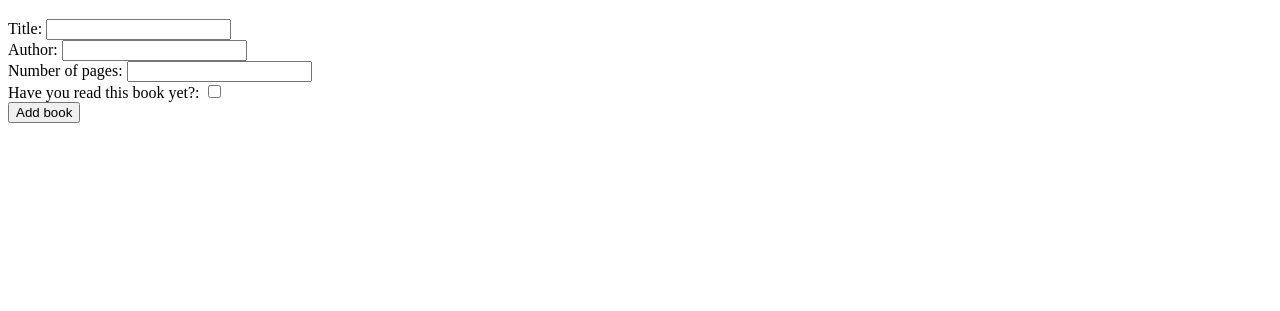
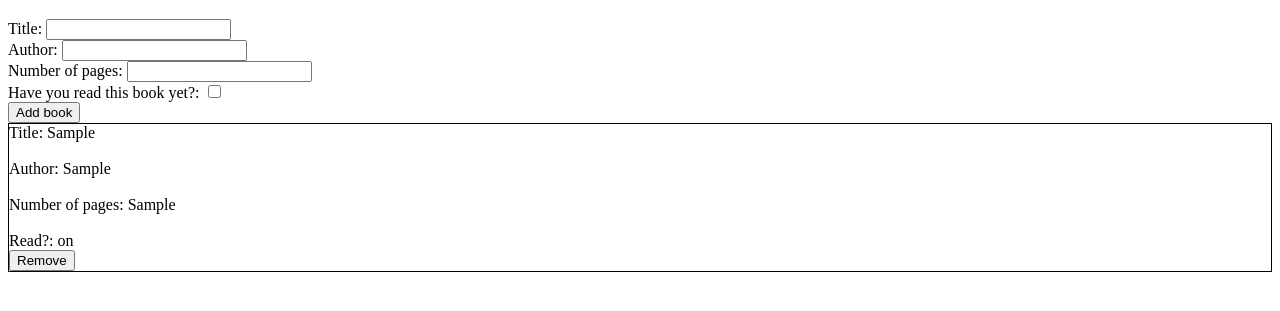
Before and after one commit to Goreroar666/Library, a plain HTML site: page index.html in a window 1280 px wide. Both pictures are taken after typing "Sample", "Sample", "Sample" into the empty fields and a click on the button "Add book". Shown: the part 61-372 px from the top of the page. Drawn offline with Linux system fonts and the light colour scheme.

Commit message:
Displays array contents on page.

```diff
--- a/index.html
+++ b/index.html
@@ -26,7 +26,7 @@
 <button id="addBook">Add book</button>
     </form>
 </div>
-<div class="bookshelf"></div>
+<div id="bookshelf"></div>
 <script src="scripts.js" defer></script>
 </body>
 </html>
--- a/scripts.js
+++ b/scripts.js
@@ -1,6 +1,8 @@
 const submitButton = document.querySelector("#addBook");
 const userInput = document.querySelector(".bookForm");
 const inputs = document.querySelectorAll('input');
+const bookShelf = document.querySelector('#bookshelf');
+
 
 let myLibrary = [];
 
@@ -28,8 +30,25 @@ myLibrary.push(newBook);
 console.log(myLibrary);
 };
 
+function displayLibrary() {
+myLibrary.forEach(book => {
+const novel = document.createElement('div');
+const removeButton = document.createElement('button')
+novel.classList.add('addedBook');
+novel.textContent = `Title: ${book.title} \r\n
+Author: ${book.author} \r\n
+Number of pages: ${book.pages} \r\n
+Read?: ${book.read} \r\n`;
+removeButton.classList.add('removeBtn');
+removeButton.textContent = 'Remove';
+novel.appendChild(removeButton)
+bookShelf.appendChild(novel);
+});
+};
+
 submitButton.addEventListener('click', (e) => {
     e.preventDefault();
     addBooktoLibrary();
+    displayLibrary();
     inputs.forEach(input => input.value = '');
 });
--- a/styles.css
+++ b/styles.css
@@ -0,0 +1,4 @@
+.addedBook {
+ white-space: pre-line;
+ border: 1px solid black;
+}
```
